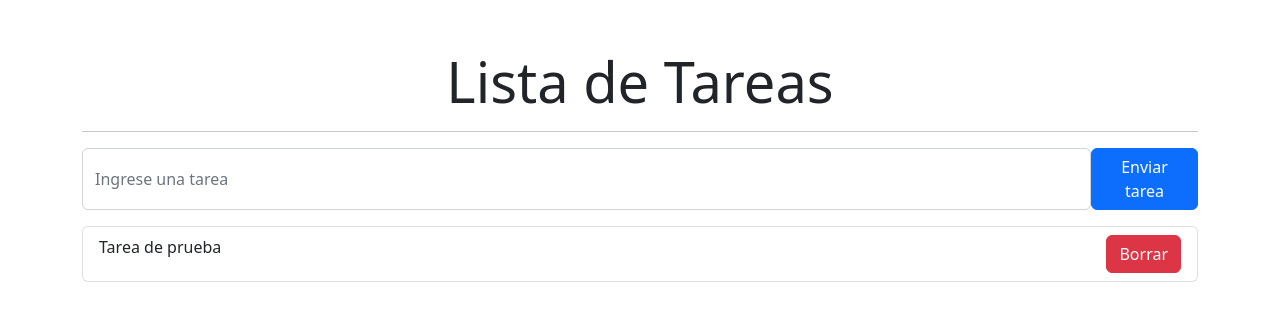
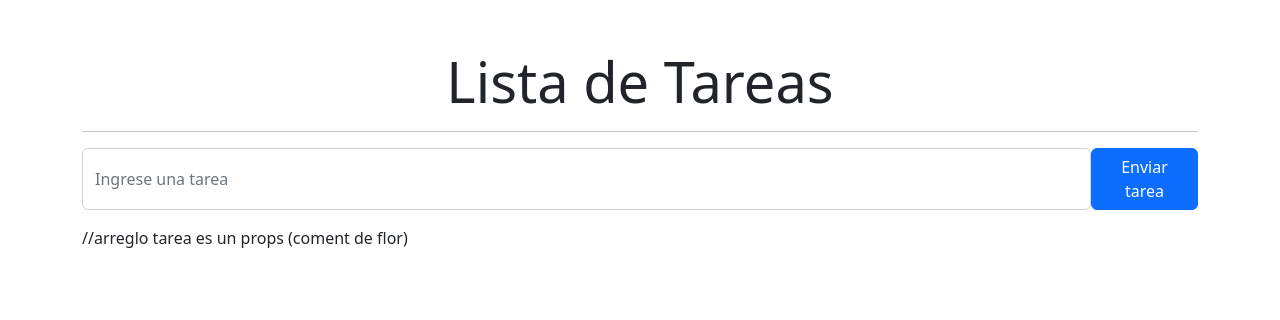
Before and after one commit to maflorcis/TPreactEJ4, a React (Create React App) app: page / in a window 1280 px wide. Shown: the top 320 px of the page. Built offline with nearby package versions, Linux system fonts and the light colour scheme.

Commit message:
podemos borrar tareas

```diff
--- a/src/components/FormularioTarea.jsx
+++ b/src/components/FormularioTarea.jsx
@@ -1,20 +1,42 @@
 import React from "react";
 import ListaTarea from "./ListaTarea";
 import { Button, Form } from "react-bootstrap";
+import {useState} from "react";
 
 const FormularioTarea = () => {
+    //aqui va la mayoria de la logica
+    const [tarea, setTarea] = useState('');
+    const [arregloTarea, setArregloTarea] = useState([]);
+    const handleSubmit = (e) => {
+        e.preventDefault();
+        //arregloTarea.push no podemos usar el push con el state
+        setArregloTarea([...arregloTarea, tarea]);
+        //limpiar el input
+        setTarea('');
+    }
+
+    const borrarTarea = (nombre)=>{
+      let arregloModificado = arregloTarea.filter((item)=>(item != nombre));
+      //actualizo el state
+      setArregloTarea(arregloModificado)
+
+
+    }
+
   return (
     <div>
-      <Form>
+      <Form onSubmit={handleSubmit}>
         <Form.Group className="mb-3 d-flex" controlId="formBasicEmail">
-          <Form.Control type="text" placeholder="Ingrese una tarea" />
+          <Form.Control type="text" placeholder="Ingrese una tarea" onChange={(e)=>setTarea(e.target.value)}
+          value={tarea }/>
           <Button variant="primary" type="submit">
             Enviar tarea
           </Button>
         </Form.Group>
       </Form>
 
-      <ListaTarea></ListaTarea>
+        //arreglo tarea es un props (coment de flor)
+      <ListaTarea arregloTarea={arregloTarea} borrarTarea={borrarTarea}></ListaTarea>
     </div>
   );
 };
--- a/src/components/ItemTarea.jsx
+++ b/src/components/ItemTarea.jsx
@@ -1,9 +1,10 @@
 import React from "react";
 import { ListGroup, Button } from "react-bootstrap";
 
-const ItemTarea = () => {
-  return <ListGroup.Item className= "d-flex justify-content-between">
-    Tarea de prueba <Button variant="danger">Borrar</Button></ListGroup.Item>;
+
+const ItemTarea = ({nombreTarea, borrarTarea}) => {
+  return <ListGroup.Item  className= "d-flex justify-content-between">
+    {nombreTarea}<Button variant="danger" onClick={()=>borrarTarea(nombreTarea)}>Borrar</Button></ListGroup.Item>;
 };
 
 export default ItemTarea;
--- a/src/components/ListaTarea.jsx
+++ b/src/components/ListaTarea.jsx
@@ -1,16 +1,15 @@
-import React from 'react';
-import ItemTarea from './ItemTarea';
-import ListGroup from 'react-bootstrap/ListGroup';
+import React from "react";
+import ItemTarea from "./ItemTarea";
+import ListGroup from "react-bootstrap/ListGroup";
 
-const ListaTarea = () => {
-    return (
-        <ListGroup>
-       <ItemTarea> </ItemTarea>
+const ListaTarea = ({ arregloTarea, borrarTarea }) => {
+  return (
+    <ListGroup>
+      {arregloTarea.map((tarea, posicion) => (
+        <ItemTarea key={posicion} nombreTarea={tarea} borrarTarea={borrarTarea}> </ItemTarea>
+      ))}
     </ListGroup>
-
-
-
-    );
+  );
 };
 
 export default ListaTarea;
```
